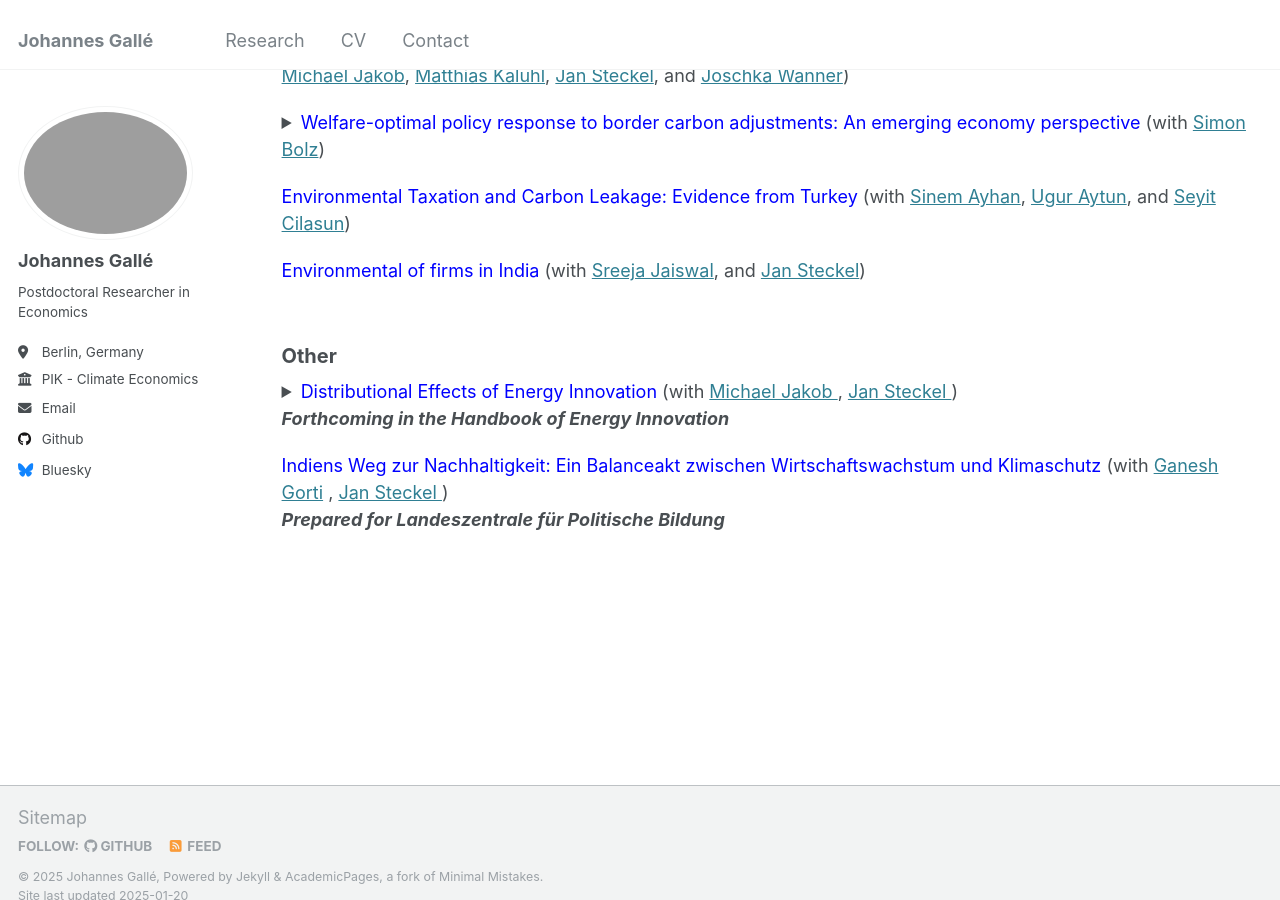
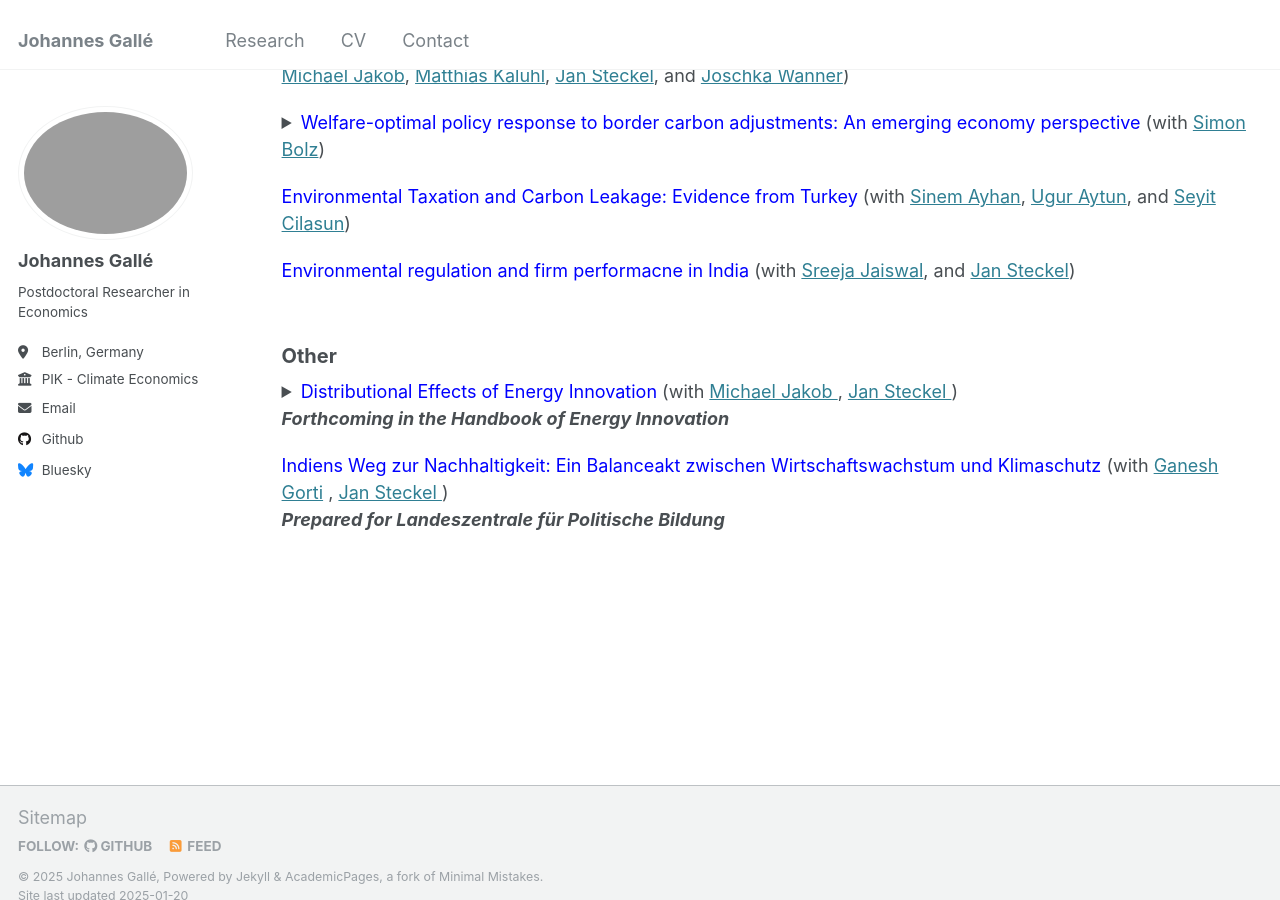
Before and after one commit to johannesgalle/johannesgalle.github.io, a Jekyll site: the page built from _pages/research.html, in a window 1280 px wide and 900 px high, scrolled down 752 px. Built offline with Jekyll 4.4.1, drawn with Linux system fonts in a browser that asks for light colours.

Commit message:
Update research.html

```diff
--- a/_pages/research.html
+++ b/_pages/research.html
@@ -147,7 +147,7 @@ limiting the incentive to raise domestic carbon price in the least developed cou
 <div style="height: 20px;"></div>
 
   <summary markdown="span">
-    <font color="blue">Environmental of firms in India</font>
+    <font color="blue">Environmental regulation and firm performacne in India</font>
      (with <a href="https://www.pik-potsdam.de/members/sreejaja/homepage" target="_blank">Sreeja Jaiswal</a>, and
     <a href="https://www.mcc-berlin.net/en/about/team/steckel-jan.html">Jan Steckel</a>) <br />
   </summary>
```
